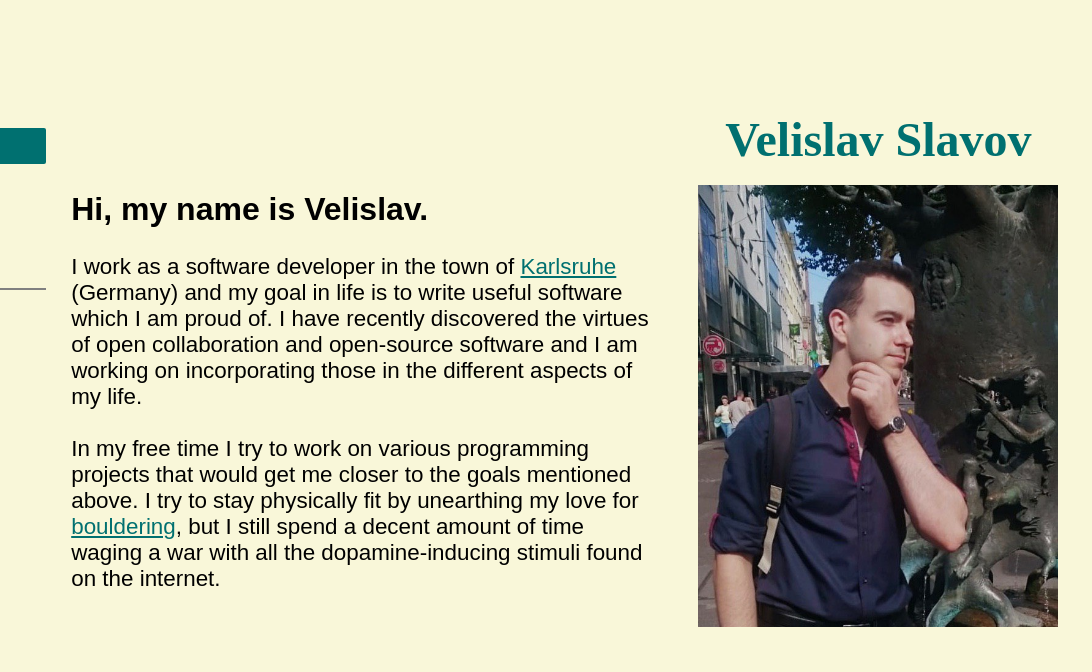
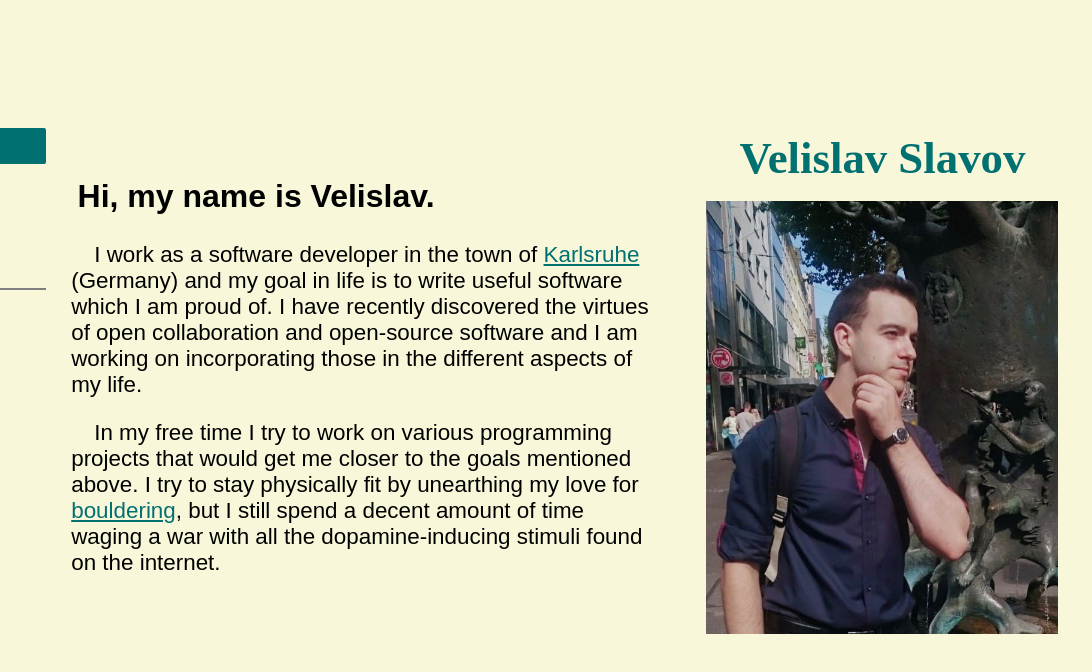
Before and after one commit to slavov-vili/hello_web, a plain HTML site: page index.html in a window 1280 px wide. Shown: the full height of the page, 188-1280 px from the left. Drawn offline with Linux system fonts and the light colour scheme.

Commit message:
Improved scalability and simplified some structures

```diff
--- a/index.html
+++ b/index.html
@@ -35,15 +35,17 @@
       </ul>
     </nav>
     <main>
-      <p id="summary">
-        <strong>Hi, my name is Velislav.</strong><br>
-        <br>
-        I work as a software developer in the town of <a href="https://www.techpark.de/tpk/inhalt/nav/the-technology-park/park-concept.xml?ceid=119362">Karlsruhe</a> (Germany) and my goal in life is to write useful software which I am proud of. I have recently discovered the virtues of open collaboration and open-source software and I am working on incorporating those in the different aspects of my life.<br>
-        <br>
-        In my free time I try to work on various programming projects that would get me closer to the goals mentioned above. I try to stay physically fit by <span title="No pun indended :)">unearthing</span> my love for <a href="https://en.wikipedia.org/wiki/Bouldering" target="_blank">bouldering</a>, but I still spend a decent amount of time waging a war with all the dopamine-inducing stimuli found on the internet.
-      </p>
+      <div id="summary">
+        <h2><strong>Hi, my name is Velislav.</strong></h2>
+        <p class="summary-p">
+          I work as a software developer in the town of <a href="https://www.techpark.de/tpk/inhalt/nav/the-technology-park/park-concept.xml?ceid=119362">Karlsruhe</a> (Germany) and my goal in life is to write useful software which I am proud of. I have recently discovered the virtues of open collaboration and open-source software and I am working on incorporating those in the different aspects of my life.<br>
+        </p>
+        <p class="summary-p">
+          In my free time I try to work on various programming projects that would get me closer to the goals mentioned above. I try to stay physically fit by <span title="No pun indended :)">unearthing</span> my love for <a href="https://en.wikipedia.org/wiki/Bouldering" target="_blank">bouldering</a>, but I still spend a decent amount of time waging a war with all the dopamine-inducing stimuli found on the internet.
+        </p>
+      </div>
       <div id="card">
-        <h1 id="home-title">Velislav Slavov</h1>
+        <h1>Velislav Slavov</h1>
         <img id="image-me" src="images/image_me.jpg" alt="A photo of Velislav."/>
       </div>
     </main>
--- a/styles/home.css
+++ b/styles/home.css
@@ -8,29 +8,35 @@ main {
 main > #summary {
   font-size: 2.8vmin;
   font-family: Arial, Helvetica, sans-serif;
-  margin: 8% 5% 8% 0;
+  margin: 4% 5% 6% 0;
   flex: 2.2;
-  min-width: 55vmin;
+  min-width: 54vmin;
 }
 
-#summary::first-line {
+h2 {
   font-size: 4vmin;
+  text-indent: 0.5vw;
+}
+
+.summary-p {
+  text-indent: 1.8vw;
 }
 
 #image-me {
   min-width: 26.5vmin;
-  width: 45vmin;
+  width: 44vmin;
 }
 
 main > #card {
   flex: 1;
   text-align: center;
+  margin-top: 2%;
 }
 
-#home-title {
+h1 {
   color: #007070;
   margin-top: 0;
   margin-bottom: 5%;
-  font-size: 6vmin;
+  font-size: 5.6vmin;
   white-space: nowrap;
 }
--- a/styles/test.css
+++ b/styles/test.css
@@ -1,6 +1,7 @@
 main {
   margin-top: 3vh;
   flex-flow: column;
+  height: 100%;
 }
 
 #button-change-user {
@@ -8,7 +9,7 @@ main {
     float: right;
 }
 
-#test-heading {
+h1 {
   text-align: center;
   font-family: arial, verdana, sans-serif;
   font-style: italic;
@@ -25,9 +26,15 @@ main {
 
 #test-main-text {
   flex: 40%;
+  text-indent: 1.8vw;
 }
 
 .scale-list, .custom-p {
-  line-height: 3vh;
-  font-size: 2vh;
+  line-height: 1.5;
+  font-size: 1.3vw;
 }
+
+h2 {
+  font-size: 2vw;
+  margin: 0;
+}
```
Also changed, not shown: www/test.html (+4 -4 lines).
